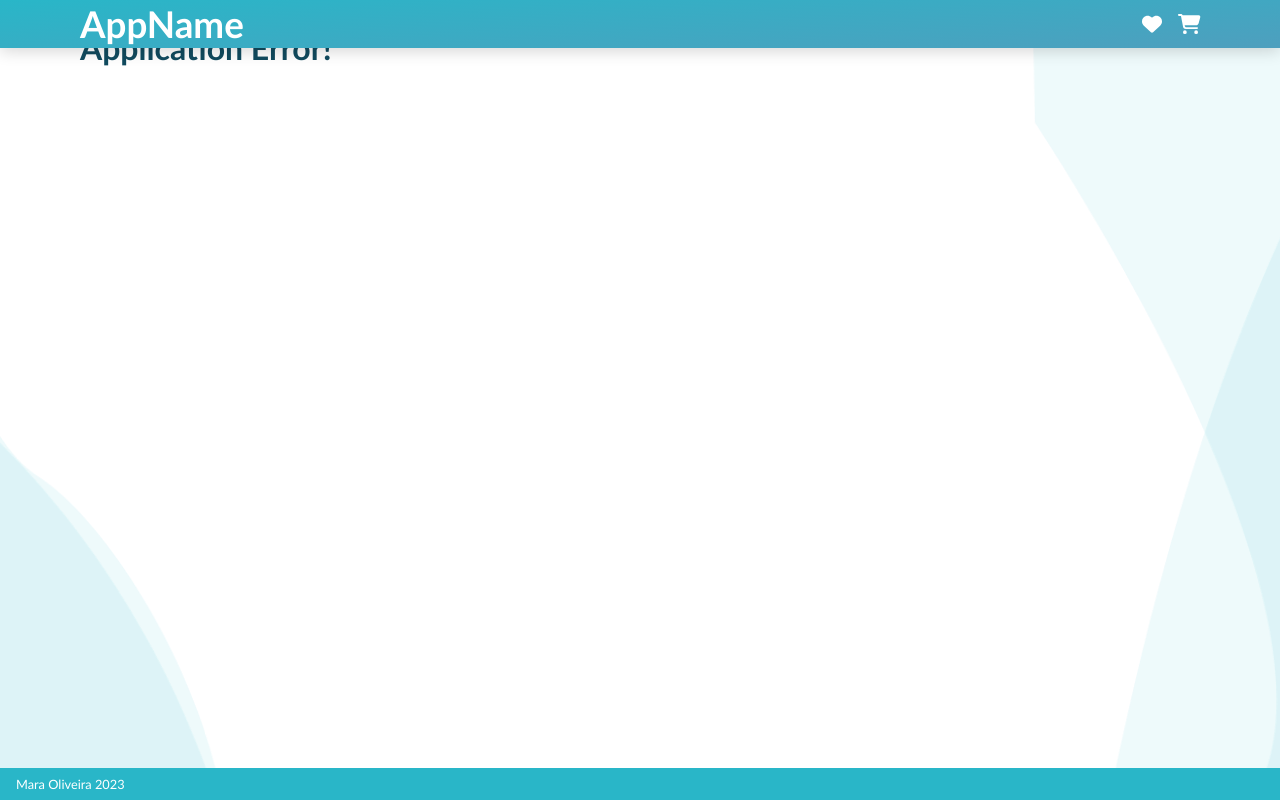
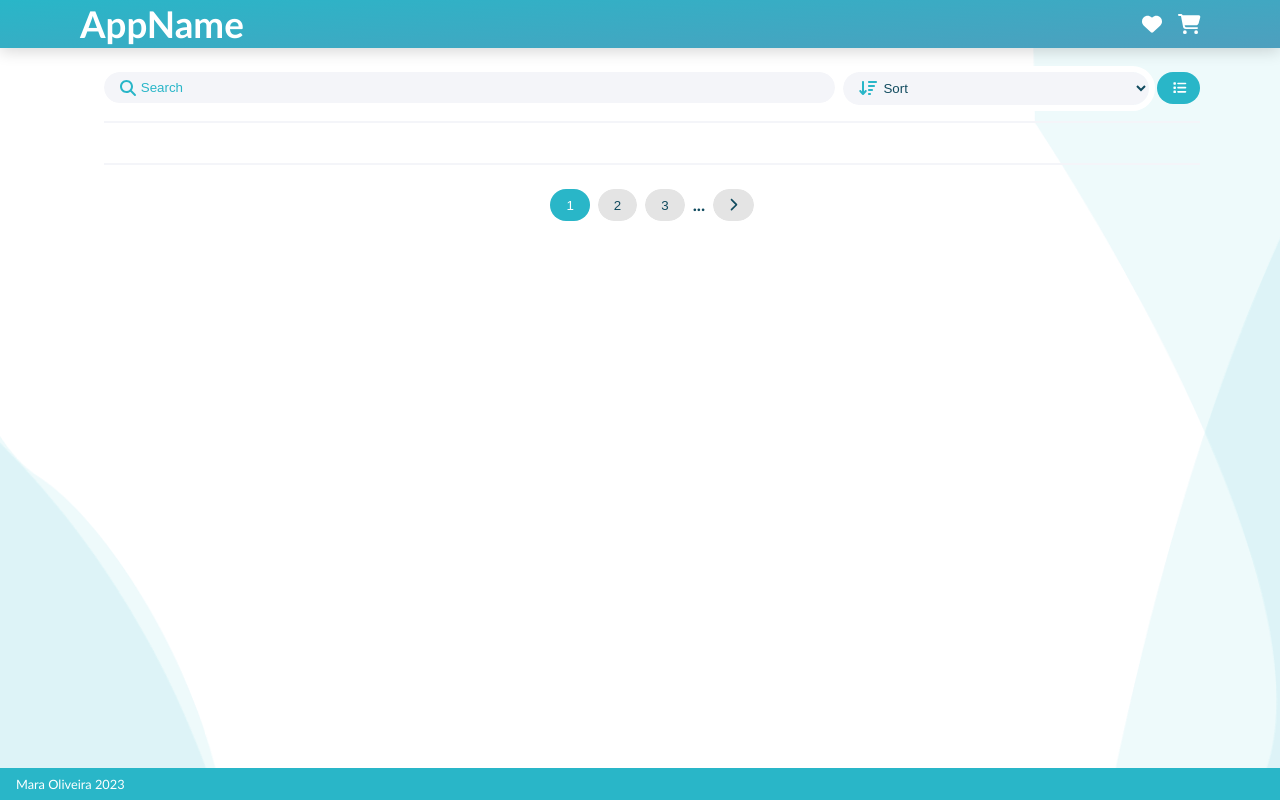
Before and after one commit to maradelynie/catalog, a React (Create React App) app: page /favorites in a window 1280 px wide. Before the commit this address had no page. Built offline with nearby package versions, Linux system fonts and the light colour scheme.

Commit message:
Create Favorite page
Creates new page
Add to the router
Add link on header (needed to be changed to routes)
create local pagination, search and sort

```diff
--- a/src/components/FavoriteButton/style.css
+++ b/src/components/FavoriteButton/style.css
@@ -1,7 +1,9 @@
 button.favoritebutton{
   background-color: transparent;
-  padding: 1rem;
+  padding: 0;
   font-size: larger;
+  color: var(--midgrey);
+  margin: auto;
 }
 .favoritebutton:hover{
   color: var(--red)
@@ -9,3 +11,10 @@ button.favoritebutton{
 .favoritebutton .fill{
   color: var(--red)
 }
+
+@media screen and (max-width: 800px) {
+
+  .favoritebutton{
+    top: 5rem;
+  }
+}
--- a/src/components/Header/index.tsx
+++ b/src/components/Header/index.tsx
@@ -1,20 +1,30 @@
 import { faHeart, faCartShopping } from '@fortawesome/free-solid-svg-icons';
 import { FontAwesomeIcon } from '@fortawesome/react-fontawesome';
 import React from 'react';
+import { useNavigate } from 'react-router-dom';
 
 import './style.css';
 
 export default function Header() {
+  const navigate = useNavigate();
   return (
     <header className="pageheader">
       <div className="pageheader_container">
         <h1>AppName</h1>
         <nav>
           <ul>
-            <li id="pageheader_hearticon" data-testid="pageheader_hearticon">
+            <li
+              onClick={() => navigate('/favorites')}
+              id="pageheader_hearticon"
+              data-testid="pageheader_hearticon"
+            >
               <FontAwesomeIcon icon={faHeart} size="lg" />
             </li>
-            <li id="pageheader_carticon" data-testid="pageheader_carticon">
+            <li
+              onClick={() => navigate('/')}
+              id="pageheader_carticon"
+              data-testid="pageheader_carticon"
+            >
               <FontAwesomeIcon icon={faCartShopping} size="lg" />
             </li>
           </ul>
--- a/src/components/Header/style.css
+++ b/src/components/Header/style.css
@@ -28,3 +28,12 @@
 .pageheader_container li+li{
   margin-left: 1rem;
 }
+
+.pageheader_container li{
+  cursor: pointer;
+  transform: .2s;
+}
+.pageheader_container li:hover{
+  cursor: pointer;
+  color: var(--red);
+}
--- a/src/components/NavigationBar/index.tsx
+++ b/src/components/NavigationBar/index.tsx
@@ -11,9 +11,14 @@ import './style.css';
 type NavigationBarProps = {
   page: number;
   setPage: (page: number) => void;
+  lastPage?: number;
 };
 
-export default function NavigationBar({ page, setPage }: NavigationBarProps) {
+export default function NavigationBar({
+  page,
+  setPage,
+  lastPage
+}: NavigationBarProps) {
   //as the pages number are hardcoded on backend and I dont have a api data of the total amount it need to be hardcoded here
 
   return (
@@ -51,7 +56,7 @@ export default function NavigationBar({ page, setPage }: NavigationBarProps) {
       ) : (
         <></>
       )}
-      {page + 1 <= 10 ? (
+      {page + 1 <= (lastPage || 10) ? (
         <IconButton
           onClick={() => setPage(page + 1)}
           type="neutral"
@@ -60,7 +65,7 @@ export default function NavigationBar({ page, setPage }: NavigationBarProps) {
       ) : (
         <></>
       )}
-      {page + 2 <= 10 ? (
+      {page + 2 <= (lastPage || 10) ? (
         <IconButton
           onClick={() => setPage(page + 2)}
           type="neutral"
@@ -69,8 +74,8 @@ export default function NavigationBar({ page, setPage }: NavigationBarProps) {
       ) : (
         <></>
       )}
-      {page + 2 <= 10 ? <h5>...</h5> : <></>}
-      {page < 10 ? (
+      {page + 2 <= (lastPage || 10) ? <h5>...</h5> : <></>}
+      {page < (lastPage || 10) ? (
         <IconButton
           onClick={() => setPage(page + 1)}
           type="neutral"
--- a/src/components/ProductCard/index.tsx
+++ b/src/components/ProductCard/index.tsx
@@ -67,15 +67,17 @@ export default function ProductCard({ item, list }: ProductCardProps) {
           <small>Price</small>
           <h3>$ {item.price.toFixed(2)}</h3>
         </div>
-        <IconButton
-          onClick={() => null}
-          size="lg"
-          icon={<FontAwesomeIcon icon={faCartShopping} size="lg" />}
-        />
+        <div className={'favoritebutton_container ' + listStyle}>
+          <FavoriteButton active={isFavorite} onClick={handleFavorite} />
+        </div>
+        <div className={'cartbutton_container ' + listStyle}>
+          <IconButton
+            onClick={() => null}
+            size="lg"
+            icon={<FontAwesomeIcon icon={faCartShopping} size="lg" />}
+          />
+        </div>
       </section>
-      <div className="favoritebutton_container">
-        <FavoriteButton active={isFavorite} onClick={handleFavorite} />
-      </div>
     </div>
   );
 }
--- a/src/components/ProductCard/style.css
+++ b/src/components/ProductCard/style.css
@@ -37,17 +37,21 @@
 }
 .favoritebutton_container{
   position: absolute;
-  right: 2rem;
-  top: 0rem;
+  right: .5rem;
+  top: -7.5rem;
   width: 1rem;
+  border: .15rem var(--red) solid;
+  border-radius: 100%;
+  height: 2.5rem;
+  width: 2.5rem;
+  padding: 0;
+  display: flex;
 }
 
-
-
-
-
-
-
+.favoritebutton_container.list{
+  align-items: center;
+  position: static;
+}
 
 .productspage_productinfo{
   position: relative;
@@ -63,7 +67,7 @@
 .productspage_productinfo.list{
   position: relative;
   display: grid;
-  grid-template-columns: 1fr 8rem 3rem;
+  grid-template-columns: 1fr 8rem 4rem 4rem;
   flex-direction: unset;
   align-items: center;
   justify-content: space-between;
@@ -76,7 +80,6 @@
 }
 .productspage_productinfo.list div{
   max-width: 32rem;
-  width: 100%;
 }
 .productspage_productinfo.list p{
   margin-bottom: .5rem ;
@@ -88,14 +91,16 @@
 .productspage_productinfo h2{
   margin-bottom: 0;
 }
-.productspage_productinfo button{
+.cartbutton_container button{
   position: absolute;
   bottom: 1rem;
   right: 1rem;
 }
-.productspage_productinfo.list button{
-  position: unset;
+
+.cartbutton_container.list button{
+  position: static;
 }
+
 
 @media screen and (max-width: 800px) {
   .productspage_productimage {
@@ -122,18 +127,29 @@
   .productspage_productinfo h2{
     font-size: 1.3rem;
   }
-  .productspage_productinfo button{
+  .cartbutton_container button{
   position: absolute;
   bottom: -1.5rem;
   right: .3rem;
-}
+  }
+  .favoritebutton_container{
+    top:-5.5rem;
+  }
+    .productspage_productinfo.list{
+    grid-template-columns: 50% 4rem 3rem 3rem;
+  }
 }
 
 @media screen and (max-width: 400px) {
   .productspage_productcard{
     width: 100%;
   }
-  .productspage_productinfo button {
+    .productspage_productinfo.list{
+    grid-template-columns: 30% 4rem 3rem 3rem;
+  }
+
+  .cartbutton_container button {
     bottom: 1rem;
   }
+
 }
--- a/src/index.tsx
+++ b/src/index.tsx
@@ -28,7 +28,6 @@ root.render(
     <QueryClientProvider client={queryClient}>
       <>
         <div className="mainpage_container">
-          <Header />
           <Router />
         </div>
         <Footer />
--- a/src/router.tsx
+++ b/src/router.tsx
@@ -1,5 +1,7 @@
 import React from 'react';
 import { createBrowserRouter, RouterProvider } from 'react-router-dom';
+import Header from './components/Header';
+import Favorites from './view/Favorites';
 
 import Product from './view/Product';
 import Products from './view/Products';
@@ -7,11 +9,31 @@ import Products from './view/Products';
 const router = createBrowserRouter([
   {
     path: '/',
-    element: <Products />
+    element: (
+      <>
+        <Header />
+        <Products />
+      </>
+    )
   },
   {
     path: '/product/:productId',
-    element: <Product />
+
+    element: (
+      <>
+        <Header />
+        <Product />
+      </>
+    )
+  },
+  {
+    path: '/favorites',
+    element: (
+      <>
+        <Header />
+        <Favorites />
+      </>
+    )
   }
 ]);
 
--- /dev/null
+++ b/src/view/Favorites/index.tsx
@@ -0,0 +1,185 @@
+import {
+  faMagnifyingGlass,
+  faList,
+  faArrowDownWideShort,
+  faTable
+} from '@fortawesome/free-solid-svg-icons';
+import { FontAwesomeIcon } from '@fortawesome/react-fontawesome';
+import React, { useEffect, useState } from 'react';
+
+import './style.css';
+import IconButton from '../../components/IconButton';
+import InputSelect from '../../components/InputSelect';
+import InputText from '../../components/InputText';
+import NavigationBar from '../../components/NavigationBar';
+import ProductCard from '../../components/ProductCard';
+import { ProductI } from '../../models/interfaces';
+
+const orderOptions = [
+  {
+    id: 1,
+    label: 'A to Z tilte',
+    value: 'za'
+  },
+  {
+    id: 2,
+    label: 'Z to A tilte',
+    value: 'az'
+  },
+  {
+    id: 3,
+    label: 'Price lowest to highest',
+    value: 'priceLowest'
+  },
+  {
+    id: 4,
+
+    label: 'Price highest to lowest',
+    value: 'priceHighest'
+  }
+];
+
+type sort = {
+  id: number;
+  label: string;
+  value: string;
+};
+
+export default function Favorites() {
+  const [listVisualization, setListVisualization] = useState(false);
+  const [productList, setProductList] = useState<ProductI[]>([]);
+  const [filteredProducts, setFilteredProducts] = useState<ProductI[]>([]);
+  const [pagninatedData, setPagninatedData] = useState<ProductI[]>([]);
+
+  const [page, setPage] = useState(1);
+
+  const [search, setSearch] = useState<string>('');
+
+  const handleChangeSearch = (value: string) => {
+    setFilteredProducts(
+      productList.filter(product =>
+        product.title.toLocaleLowerCase().includes(value.toLocaleLowerCase())
+      )
+    );
+    setSearch(value);
+  };
+
+  const handleSort = (sortSelected: sort) => {
+    const newList = [...filteredProducts];
+    if (sortSelected.id === 1)
+      newList.sort(function (a, b) {
+        if (a.title > b.title) {
+          return 1;
+        }
+        if (a.title < b.title) {
+          return -1;
+        }
+        return 0;
+      });
+    else if (sortSelected.id === 2)
+      newList.sort(function (a, b) {
+        if (a.title > b.title) {
+          return -1;
+        }
+        if (a.title < b.title) {
+          return 1;
+        }
+        return 0;
+      });
+    else if (sortSelected.id === 3)
+      newList.sort(function (a, b) {
+        if (a.price > b.price) {
+          return 1;
+        }
+        if (a.price < b.price) {
+          return -1;
+        }
+        return 0;
+      });
+    else
+      newList.sort(function (a, b) {
+        if (a.price > b.price) {
+          return -1;
+        }
+        if (a.price < b.price) {
+          return 1;
+        }
+        return 0;
+      });
+
+    setFilteredProducts(newList);
+  };
+
+  const handlePagination = (value: number) => {
+    setPage(value);
+    setPagninatedData(filteredProducts.slice(value * 20 - 20, value * 20));
+  };
+
+  useEffect(() => {
+    handlePagination(1);
+  }, [filteredProducts]);
+
+  useEffect(() => {
+    const start = async () => {
+      const getStorage = await JSON.parse(
+        localStorage.getItem('catalog_fav') || '[]'
+      );
+      setProductList(getStorage);
+      setFilteredProducts(getStorage);
+      setPagninatedData(getStorage.slice(0, 20));
+    };
+    start();
+  }, []);
+
+  return (
+    <>
+      <div className="productspage_container">
+        <section className="productspage_searchsection">
+          <InputText
+            label="Search"
+            onChange={value => handleChangeSearch(value)}
+            id="products_search_input"
+            style="dark"
+            icon={<FontAwesomeIcon icon={faMagnifyingGlass} />}
+          />
+          <div className="productspage_searchsection_select">
+            <InputSelect
+              label="Sort"
+              id="products_select"
+              style="dark"
+              icon={<FontAwesomeIcon icon={faArrowDownWideShort} />}
+              options={orderOptions}
+              onChange={handleSort}
+            />
+            <IconButton
+              onClick={() => setListVisualization(!listVisualization)}
+              icon={
+                <FontAwesomeIcon icon={listVisualization ? faTable : faList} />
+              }
+            />
+          </div>
+        </section>
+        <hr />
+        <main
+          className={
+            'productspage_productlist ' + (listVisualization ? 'list' : '')
+          }
+        >
+          {pagninatedData?.map(productCard => {
+            return (
+              <React.Fragment key={productCard.id}>
+                <ProductCard list={listVisualization} item={productCard} />
+              </React.Fragment>
+            );
+          })}
+        </main>
+        <hr />
+        <NavigationBar
+          page={page}
+          setPage={handlePagination}
+          lastPage={Math.ceil(filteredProducts.length / 20)}
+        />
+      </div>
+    </>
+  );
+}
```
Also changed, not shown: src/view/Favorites/style.css (added), 2 other files (tests, documents, lock files or other folders).
